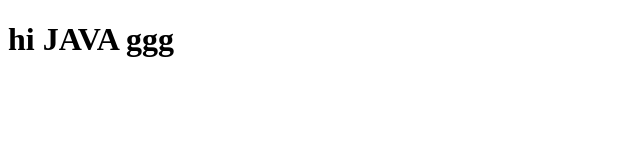
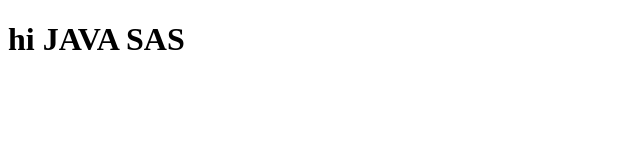
Before and after one commit to ty0ma/JS_project, a plain HTML site: page index.html in a window 1280 px wide. Shown: the full height of the page, 0-640 px from the left. Drawn offline with Linux system fonts and the light colour scheme.

Commit message:
index izmenil

```diff
--- a/index.html
+++ b/index.html
@@ -11,7 +11,7 @@
 <body>
     <script src="script/script.js"></script>
 
-    <h1>hi JAVA ggg </h1>
+    <h1>hi JAVA SAS </h1>
 
 
 
```
